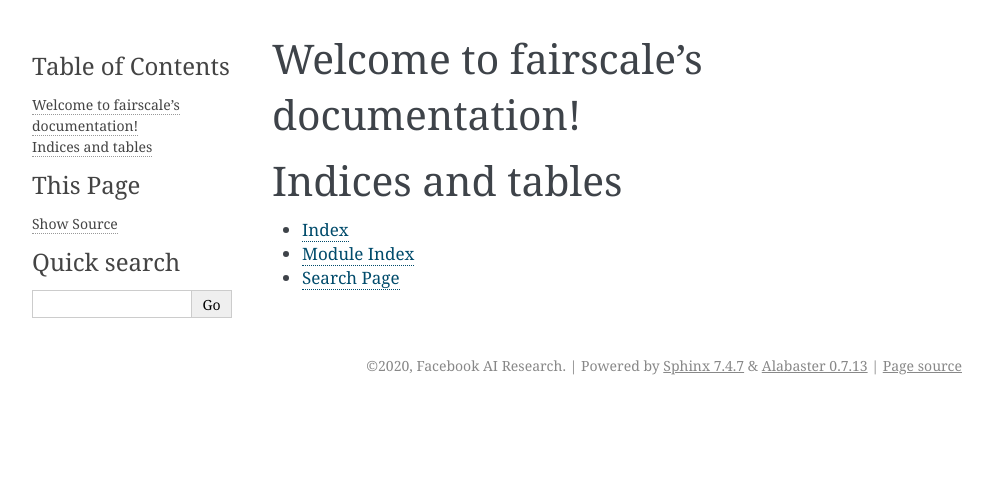
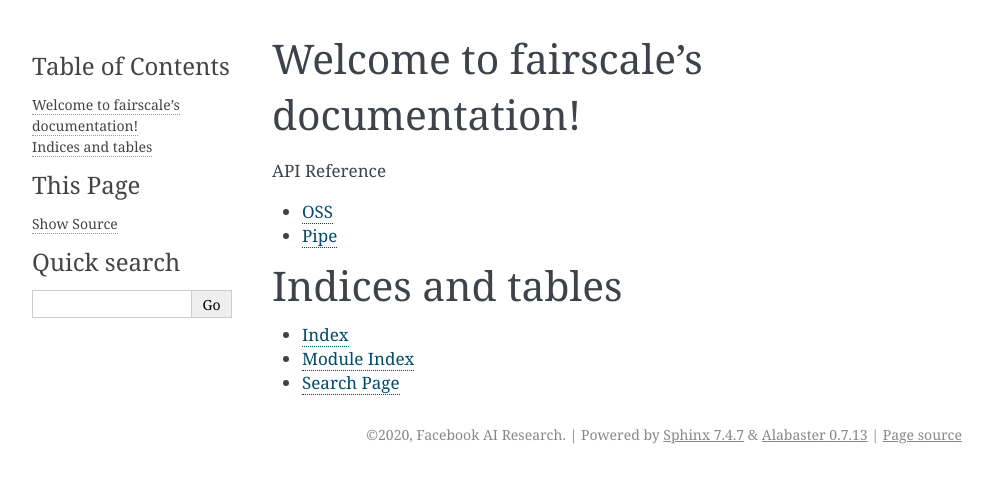
Before and after one commit to facebookresearch/fairscale, a Sphinx documentation site: the page built from docs/source/index.rst, in a window 1280 px wide. Shown: the top 483 px of the page, without its empty margins (148-1141 px from the left). Built offline with Sphinx 7.4.7, drawn with Linux system fonts in a browser that asks for light colours.

Commit message:
[docs] add docs for APIs

```diff
--- a/docs/requirements.txt
+++ b/docs/requirements.txt
@@ -3,3 +3,4 @@ sphinx==3.2.1
 sphinx_rtd_theme==0.4.3
 sphinxcontrib-programoutput==0.16
 -e git+https://github.com/pytorch/pytorch_sphinx_theme.git#egg=pytorch_sphinx_theme
+torch=1.6.0
--- /dev/null
+++ b/docs/source/api/nn/pipe.rst
@@ -0,0 +1,4 @@
+Pipe
+====
+
+.. autoclass:: fairscale.nn.Pipe
--- /dev/null
+++ b/docs/source/api/optim/oss.rst
@@ -0,0 +1,4 @@
+OSS
+====
+
+.. autoclass:: fairscale.optim.OSS
--- a/docs/source/conf.py
+++ b/docs/source/conf.py
@@ -10,19 +10,19 @@
 # add these directories to sys.path here. If the directory is relative to the
 # documentation root, use os.path.abspath to make it absolute, like shown here.
 #
-# import os
-# import sys
-# sys.path.insert(0, os.path.abspath('.'))
+import os
+import sys
 
+sys.path.insert(0, os.path.abspath("../.."))
 
 # -- Project information -----------------------------------------------------
 
-project = 'fairscale'
-copyright = '2020, Facebook AI Research'
-author = 'Facebook AI Research'
+project = "fairscale"
+copyright = "2020, Facebook AI Research"
+author = "Facebook AI Research"
 
 # The full version, including alpha/beta/rc tags
-release = '0.0.2'
+release = "0.0.2"
 
 
 # -- General configuration ---------------------------------------------------
@@ -31,10 +31,11 @@ release = '0.0.2'
 # extensions coming with Sphinx (named 'sphinx.ext.*') or your custom
 # ones.
 extensions = [
+    "sphinx.ext.autodoc",
 ]
 
 # Add any paths that contain templates here, relative to this directory.
-templates_path = ['_templates']
+templates_path = ["_templates"]
 
 # List of patterns, relative to source directory, that match files and
 # directories to ignore when looking for source files.
@@ -47,9 +48,9 @@ exclude_patterns = []
 # The theme to use for HTML and HTML Help pages.  See the documentation for
 # a list of builtin themes.
 #
-html_theme = 'alabaster'
+html_theme = "alabaster"
 
 # Add any paths that contain custom static files (such as style sheets) here,
 # relative to this directory. They are copied after the builtin static files,
 # so a file named "default.css" will overwrite the builtin "default.css".
-html_static_path = ['_static']
+html_static_path = ["_static"]
--- a/docs/source/index.rst
+++ b/docs/source/index.rst
@@ -7,9 +7,11 @@ Welcome to fairscale's documentation!
 =====================================
 
 .. toctree::
-   :maxdepth: 2
-   :caption: Contents:
+   :maxdepth: 1
+   :caption: API Reference
 
+   api/optim/oss
+   api/nn/pipe
 
 
 Indices and tables
```
